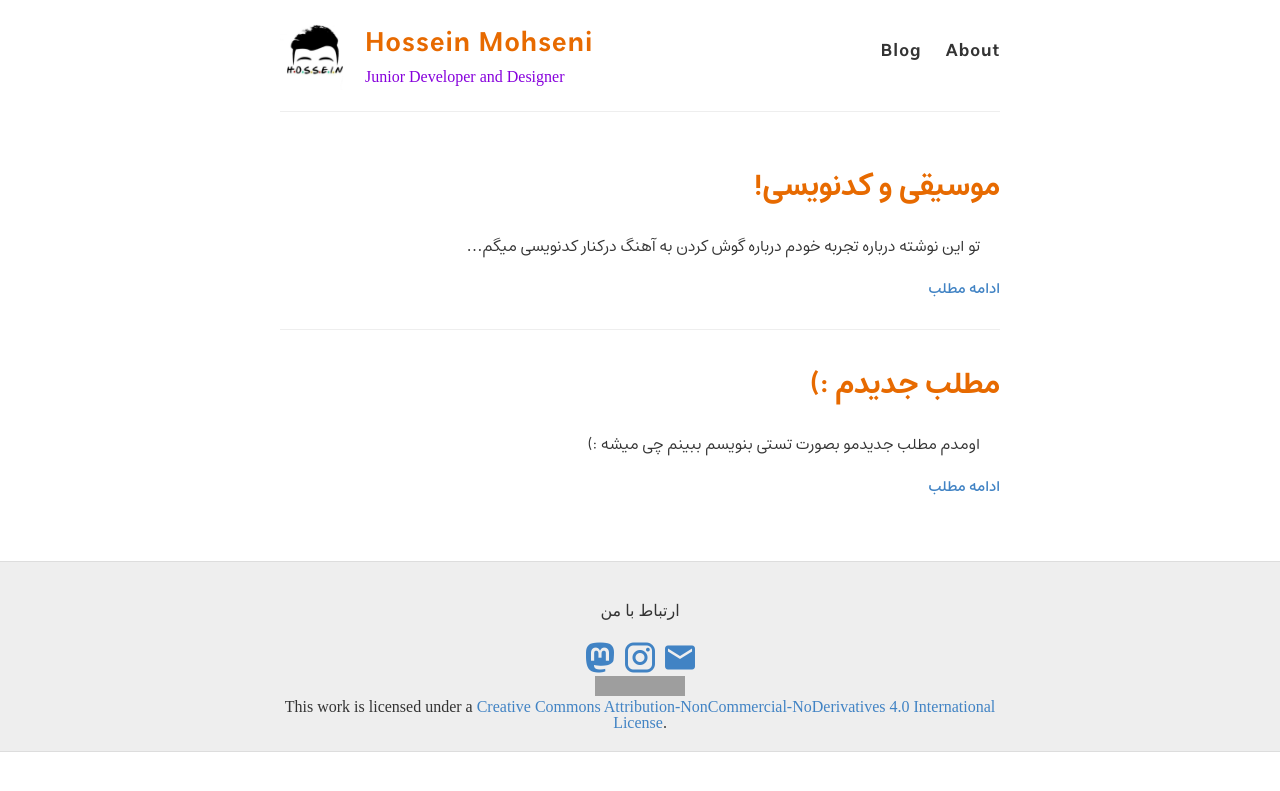
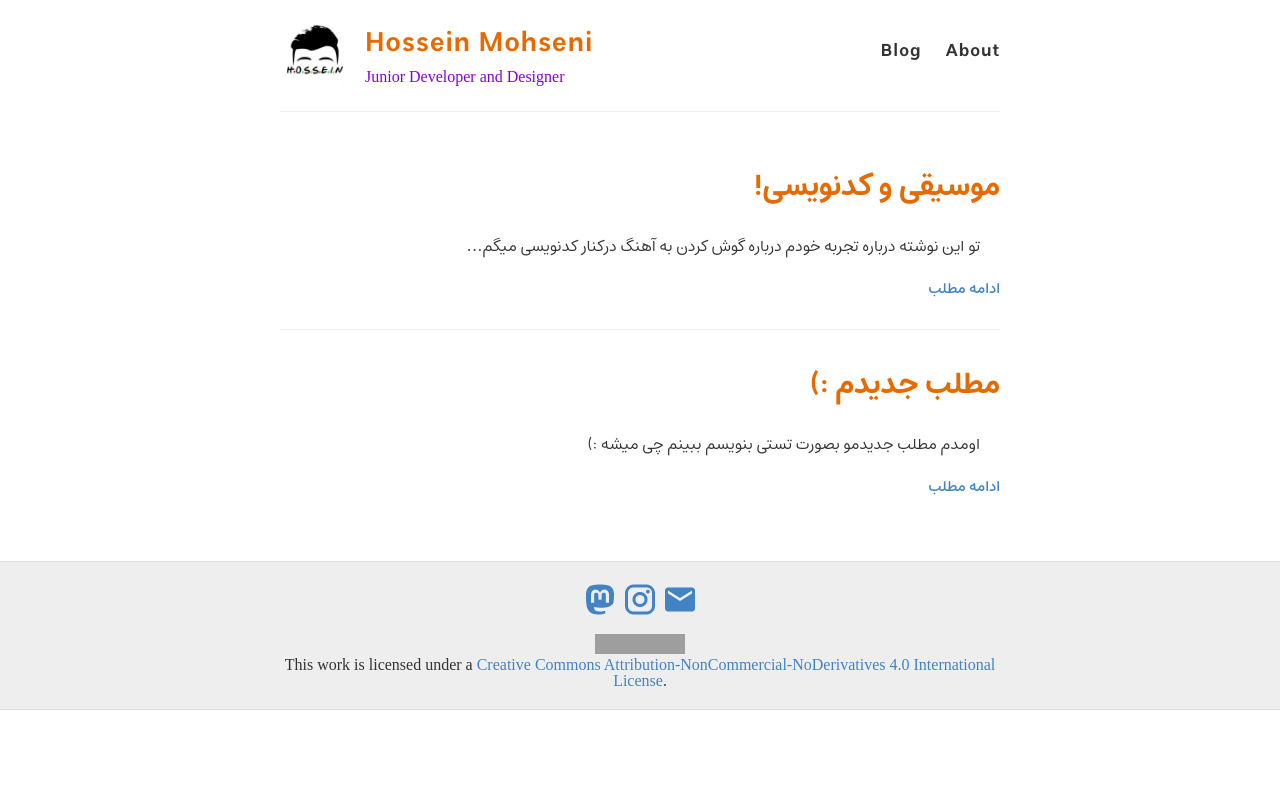
Before and after one commit to hosseinmh1/hosseinmh1.github.io, a Jekyll site: the page built from index.html, in a window 1280 px wide. Shown: the top 791 px of the page. Built offline with Jekyll 4.4.1, drawn with Linux system fonts in a browser that asks for light colours; nearby versions of some CDN libraries; grey boxes are pictures that could not be loaded.

Commit message:
Update default.html

```diff
--- a/_layouts/default.html
+++ b/_layouts/default.html
@@ -42,11 +42,12 @@
     <div class="wrapper-footer">
       <div class="container">
         <footer class="footer">
-          <p class="contact">ارتباط با من</p>
           <a href="https://persadon.com/@hosseinhimself" class="mdi mdi-mastodon mdi-36px"></a>
           <a href="https://instagram.com/hosseinhimself" class="mdi mdi-instagram mdi-36px"></a>
           <a href="https://t.me/hosseinhimself" class="mdi mdi-telegram mdi-36px"></a>
           <a href="mailto:mohsenihossein@protonmail.com" class="mdi mdi-email mdi-36px"></a>
+          <br />
+          <br />
           <div class="license"><a rel="license" href="http://creativecommons.org/licenses/by-nc-nd/4.0/"><img alt="Creative Commons License" style="border-width:0" src="https://i.creativecommons.org/l/by-nc-nd/4.0/88x31.png" /></a><br />This work is licensed under a <a rel="license" href="http://creativecommons.org/licenses/by-nc-nd/4.0/">Creative Commons Attribution-NonCommercial-NoDerivatives 4.0 International License</a>.</div>
         </footer>
       </div>
```
